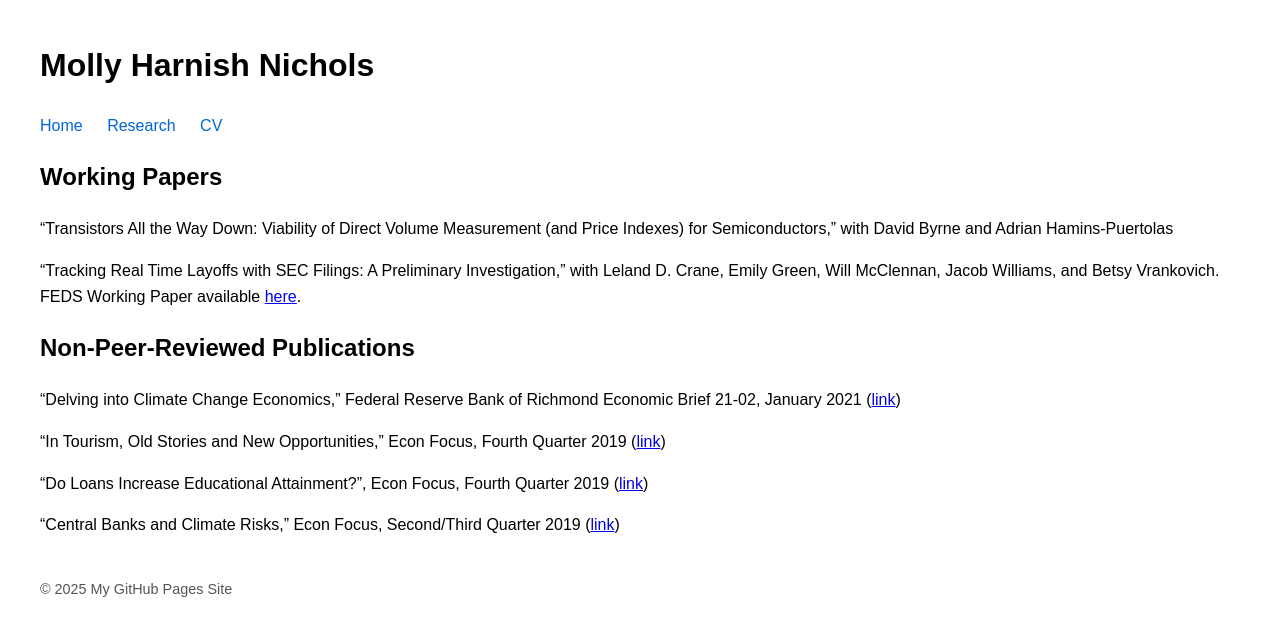
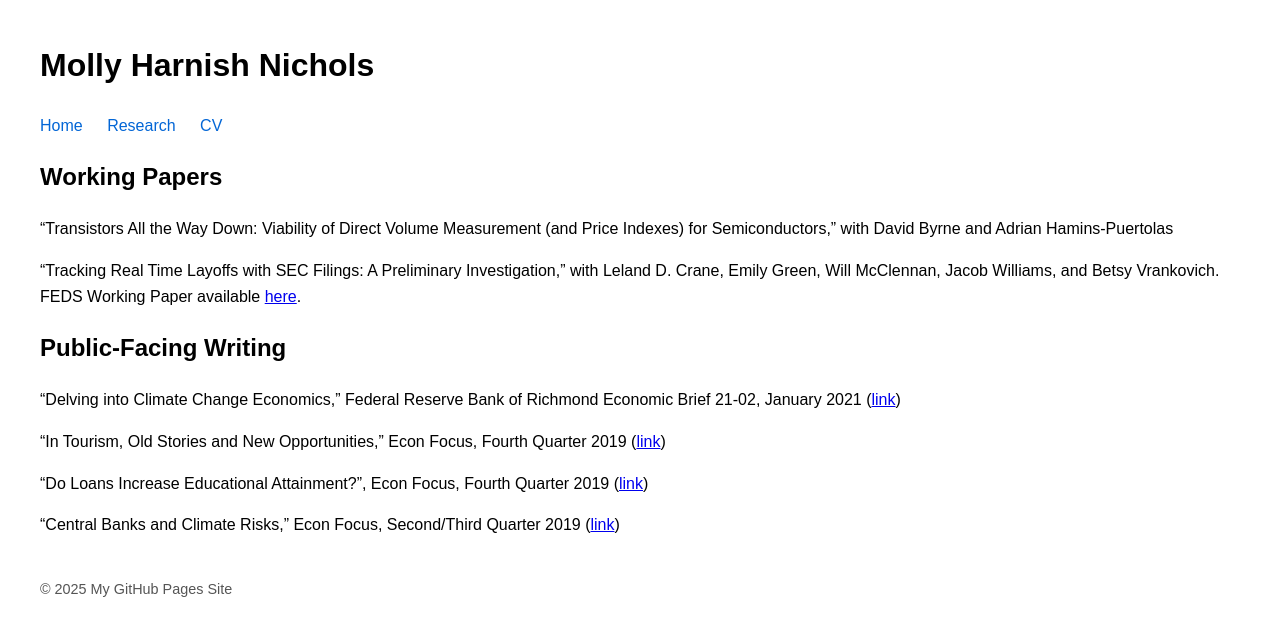
Before and after one commit to mhnichols16/mhnichols16.github.io, a Jekyll site: the page built from research.md, in a window 1280 px wide. Shown: the top 636 px of the page. Built offline with Jekyll 4.4.1, drawn with Linux system fonts in a browser that asks for light colours.

Commit message:
Update research.md

```diff
--- a/research.md
+++ b/research.md
@@ -9,7 +9,7 @@ title: Research
 
 "Tracking Real Time Layoffs with SEC Filings: A Preliminary Investigation," with Leland D. Crane, Emily Green, Will McClennan, Jacob Williams, and Betsy Vrankovich. FEDS Working Paper available [here](https://doi.org/10.17016/FEDS.2024.020).
 
-## Non-Peer-Reviewed Publications
+## Public-Facing Writing
 
 "Delving into Climate Change Economics," Federal Reserve Bank of Richmond Economic Brief 21-02, January 2021 ([link](https://www.richmondfed.org/publications/research/economic_brief/2021/eb_21-02))
 
```
